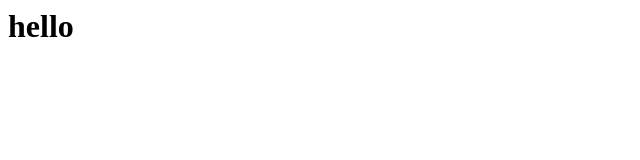
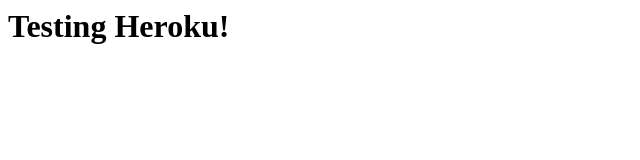
Before and after one commit to manny-torres-02/test-heroku, a plain HTML site: page index.html in a window 1280 px wide. Shown: the whole page, without its empty margins (0-640 px from the left). Drawn offline with Linux system fonts and the light colour scheme.

Commit message:
Update index.html

```diff
--- a/index.html
+++ b/index.html
@@ -1,3 +1,5 @@
-<body>
-<h1> hello </h1>
-</body>
+<html>
+  <body>
+    <h1>Testing Heroku!</h1>
+  </body>
+</html>
```
